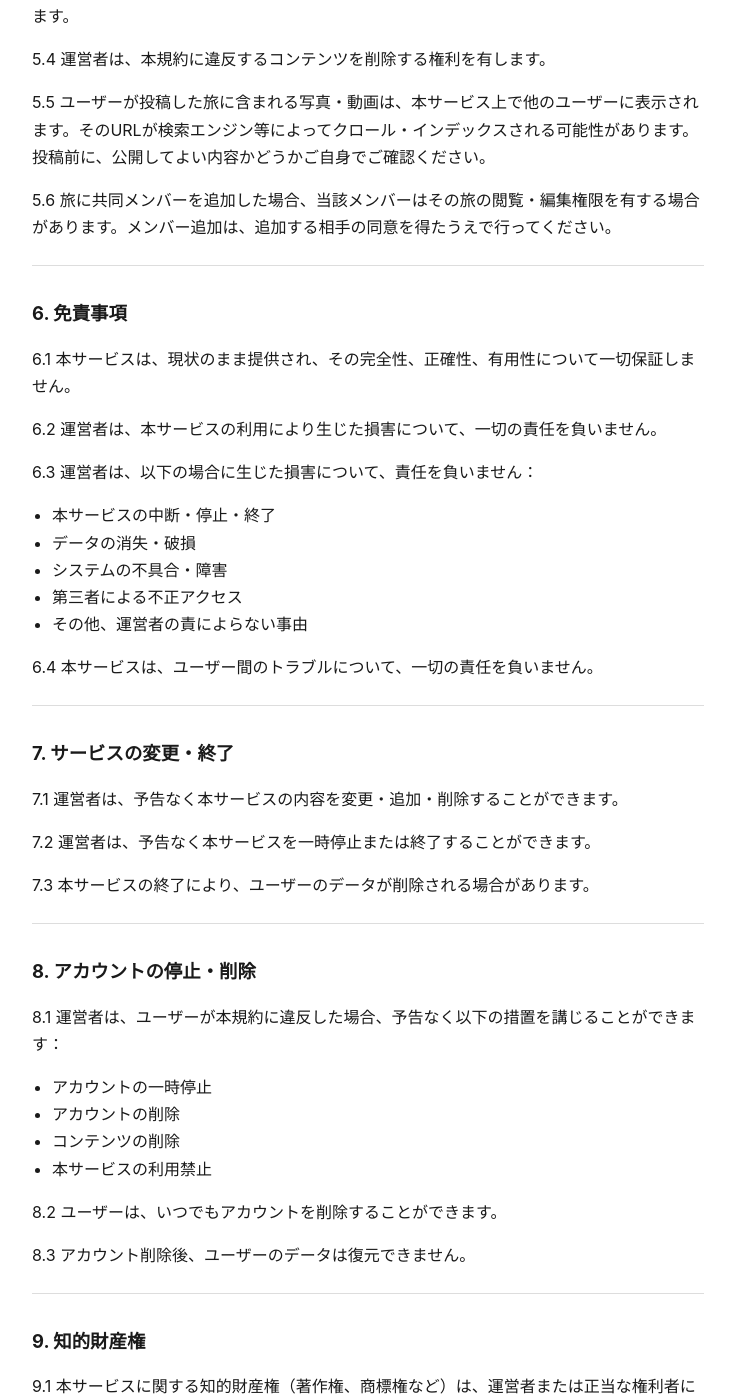
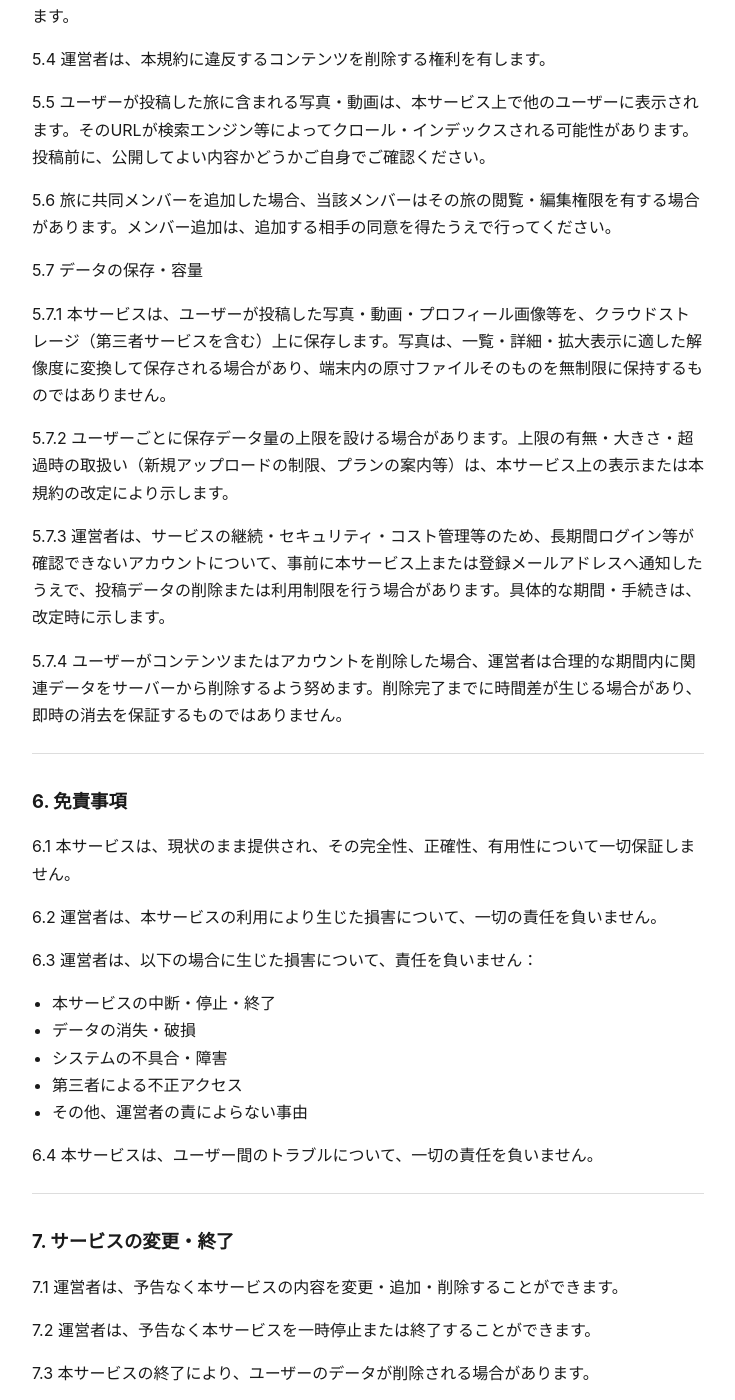
Before and after one commit to kazutax/tabiNote-legal, a Jekyll site: the page built from docs/terms-of-service.md, in a window 1280 px wide and 1400 px high, scrolled down 2237 px. Shown: the whole window, without its empty margins (272-1007 px from the left). Built offline with Jekyll 4.4.1, drawn with Linux system fonts in a browser that asks for light colours; some of the changed text lies outside the part shown.

```diff
--- a/docs/terms-of-service.md
+++ b/docs/terms-of-service.md
@@ -91,6 +91,16 @@ title: 旅ノート（TabiNote）利用規約
 
 5.6 旅に共同メンバーを追加した場合、当該メンバーはその旅の閲覧・編集権限を有する場合があります。メンバー追加は、追加する相手の同意を得たうえで行ってください。
 
+5.7 データの保存・容量
+
+5.7.1 本サービスは、ユーザーが投稿した写真・動画・プロフィール画像等を、クラウドストレージ（第三者サービスを含む）上に保存します。写真は、一覧・詳細・拡大表示に適した解像度に変換して保存される場合があり、端末内の原寸ファイルそのものを無制限に保持するものではありません。
+
+5.7.2 ユーザーごとに保存データ量の上限を設ける場合があります。上限の有無・大きさ・超過時の取扱い（新規アップロードの制限、プランの案内等）は、本サービス上の表示または本規約の改定により示します。
+
+5.7.3 運営者は、サービスの継続・セキュリティ・コスト管理等のため、長期間ログイン等が確認できないアカウントについて、事前に本サービス上または登録メールアドレスへ通知したうえで、投稿データの削除または利用制限を行う場合があります。具体的な期間・手続きは、改定時に示します。
+
+5.7.4 ユーザーがコンテンツまたはアカウントを削除した場合、運営者は合理的な期間内に関連データをサーバーから削除するよう努めます。削除完了までに時間差が生じる場合があり、即時の消去を保証するものではありません。
+
 ---
 
 ## 6. 免責事項
@@ -146,17 +156,17 @@ title: 旅ノート（TabiNote）利用規約
 
 10.1 個人情報の取り扱いについては、[プライバシーポリシー](https://kazutax.github.io/tabiNote-legal/privacy-policy.html)をご確認ください。
 
-10.2 生年月日・性別・居住地・旅行スタイル等、**任意で入力するプロフィール属性**についても、同プライバシーポリシーに従います。
+10.2 生年月日・性別・居住地・旅行スタイル等、任意で入力するプロフィール属性についても、同プライバシーポリシーに従います。
 
 ---
 
 ## 11. 規約の変更
 
-11.1 運営者は、本規約を予告なく変更することができます。
+11.1 運営者は、本規約を変更することができます。軽微な変更については、改定後の規約の掲示をもって効力が生じる場合があります。
 
 11.2 規約変更後も本サービスを利用する場合、変更後の規約に同意したものとみなされます。
 
-11.3 重要な変更がある場合は、本サービス上で通知します。
+11.3 保存容量の上限、有料プラン、データの保存期間、休眠アカウントの取扱いなど、ユーザーの権利義務に重要な影響を及ぼす変更については、本サービス上での通知、登録メールアドレスへの連絡等、合理的な方法で事前に告知します。
 
 ---
 
```
Also changed, not shown: other parts of docs/terms-of-service.md (+2 -2 lines), docs/privacy-policy.md (+11 -11 lines).
